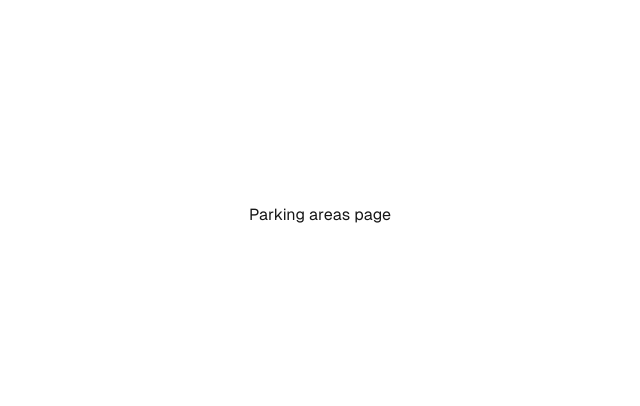
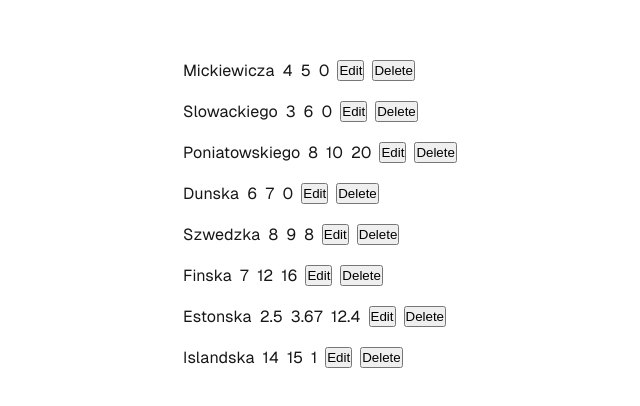
Before and after one commit to seul88/parking-lot-app, a Next.js app: page /parkingAreas in a window 1280 px wide. Shown: the part 186-592 px from the top of the page, without its empty margins (320-960 px from the left). Built offline with nearby package versions, Linux system fonts and the light colour scheme.

Commit message:
Set up base routes, types and mock data

```diff
--- /dev/null
+++ b/app/parkingAreas/ParkingArea.tsx
@@ -0,0 +1,21 @@
+import { FC } from "react";
+import { ParkingAreaType } from "./parkingAreas.types";
+import styles from "@/app/parkingAreas/parkingAreas.module.css";
+
+export const ParkingArea: FC<ParkingAreaType> = ({
+    name,
+    weekdaysHourlyRate,
+    weekendHourlyRate,
+    discountPercentage
+}) => {
+    return (
+        <div className={styles.parkingAreaWrapper}>
+            <div>{name}</div>
+            <div>{weekdaysHourlyRate}</div>
+            <div>{weekendHourlyRate}</div>
+            <div>{discountPercentage}</div>
+            <button>Edit</button>
+            <button>Delete</button>
+        </div>
+    );
+};
--- /dev/null
+++ b/app/parkingAreas/ParkingAreasContainer.tsx
@@ -0,0 +1,15 @@
+import { FC } from "react";
+import { mockParkingAreasQuery } from "./mockData";
+import { ParkingArea } from "./ParkingArea";
+
+export const ParkingAreasContainer:FC = async () => {
+
+    /* mocked db fetch */
+    const data = await mockParkingAreasQuery();
+
+    return (
+        <div>
+            {data.map(item => (<ParkingArea key={item.id} {...item} />))}
+        </div>
+    );
+};
--- /dev/null
+++ b/app/parkingAreas/mockData.ts
@@ -0,0 +1,68 @@
+import { ParkingAreaType } from "./parkingAreas.types";
+
+export const mockParkings: ParkingAreaType[] = [
+    {
+        id: '1',
+        name: 'Mickiewicza',
+        weekdaysHourlyRate: 4,
+        weekendHourlyRate: 5,
+        discountPercentage: 0
+    },
+    {
+        id: '2',
+        name: 'Slowackiego',
+        weekdaysHourlyRate: 3,
+        weekendHourlyRate: 6,
+        discountPercentage: 0
+    },
+    {
+        id: '3',
+        name: 'Poniatowskiego',
+        weekdaysHourlyRate: 8,
+        weekendHourlyRate: 10,
+        discountPercentage: 20
+    },
+    {
+        id: '4',
+        name: 'Dunska',
+        weekdaysHourlyRate: 6,
+        weekendHourlyRate: 7,
+        discountPercentage: 0
+    },
+    {
+        id: '5',
+        name: 'Szwedzka',
+        weekdaysHourlyRate: 8,
+        weekendHourlyRate: 9,
+        discountPercentage: 8
+    },
+    {
+        id: '6',
+        name: 'Finska',
+        weekdaysHourlyRate: 7,
+        weekendHourlyRate: 12,
+        discountPercentage: 16
+    },
+    {
+        id: '7',
+        name: 'Estonska',
+        weekdaysHourlyRate: 2.5,
+        weekendHourlyRate: 3.67,
+        discountPercentage: 12.4
+    },
+    {
+        id: '8',
+        name: 'Islandska',
+        weekdaysHourlyRate: 14,
+        weekendHourlyRate: 15,
+        discountPercentage: 1
+    },
+];
+
+export function mockParkingAreasQuery() {
+return new Promise<ParkingAreaType[]>((resolve) => {
+        setTimeout(() => {
+        resolve(mockParkings);
+        }, 2400);
+    });
+};
--- a/app/parkingAreas/page.tsx
+++ b/app/parkingAreas/page.tsx
@@ -1,7 +1,9 @@
+import { ParkingAreasContainer } from "./ParkingAreasContainer";
+
 export default function ParkingAreasPage() {
     return (
-        <div>
-            Parking areas page
-        </div>
+        <>
+            <ParkingAreasContainer />
+        </>
     );
 };
--- /dev/null
+++ b/app/parkingAreas/parkingAreas.module.css
@@ -0,0 +1,5 @@
+.parkingAreaWrapper {
+    display: flex;
+    padding-block: 10px;
+    gap: 8px;
+}
```
Also changed, not shown: app/parkingAreas/loading.tsx (added, +9 -0 lines), app/parkingAreas/parkingAreas.types.ts (added, +7 -0 lines), package.json (+4 -3 lines), 1 other file (tests, documents, lock files or other folders).
